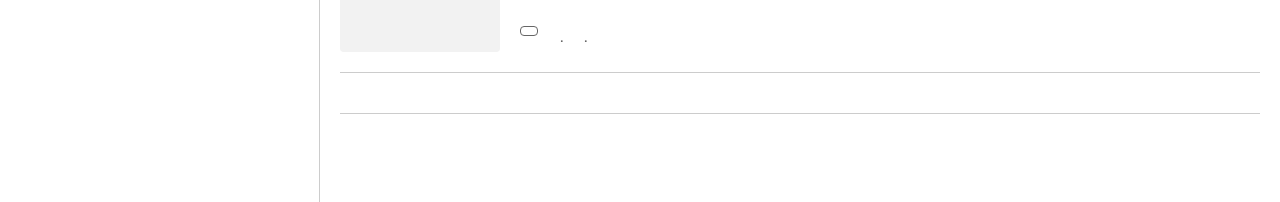
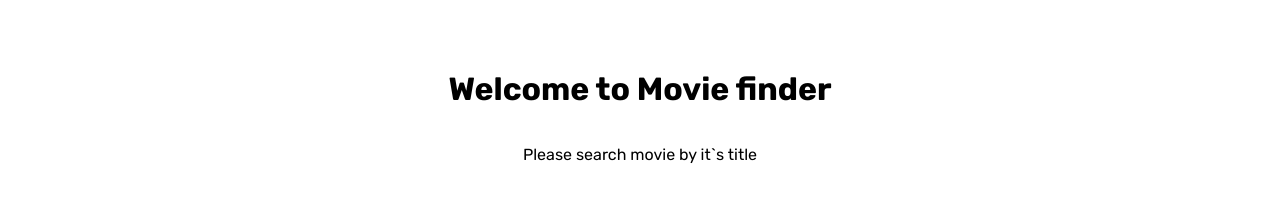
Before and after one commit to subodha/movie-finder, a Next.js app: page / in a window 1280 px wide. Shown: the part 328-530 px from the top of the page. Built offline with nearby package versions, Linux system fonts and the light colour scheme.

Commit message:
Initial screen

```diff
--- a/src/context/MovieContext.tsx
+++ b/src/context/MovieContext.tsx
@@ -24,21 +24,22 @@ type getMovieParmTypes = {
 }
 
 export type MovieProviderType = {
+	initialLoad: boolean
 	isLoading: boolean
 	isLoadingMore: boolean
 	isLoadingMovieDetail: boolean
 	movieDetailToggleOnMobile: boolean
+	movieSearchQuery: MovieSearchQueryTypes
+	movieSearchedResult?: MovieSearchResponseTypes
+	selectedMovieDetail: MovieDetailResponseTypes | undefined
+	watchedMovies: MovieListItemType[]
 	setMovieDetailToggleOnMobile: (param: boolean) => void
-	movieSearchQuery: MovieSearchQueryTypes
 	movieSearchHandler: (param: MovieSearchQueryTypes) => void
-	movieSearchedResult?: MovieSearchResponseTypes
 	loadMoreMoviesHandler: (
 		param: MovieSearchQueryTypes
 	) => Promise<MovieSearchResponseTypes>
 	getMovieDetailHandler: (param: getMovieParmTypes) => void
-	selectedMovieDetail: MovieDetailResponseTypes | undefined
 	watchedMoviesHandler: (imdbID: string) => void
-	watchedMovies: MovieListItemType[]
 }
 
 export const MovieContext = createContext<MovieProviderType>(
@@ -50,6 +51,7 @@ export const MovieProvider = ({
 }: MovieProviderPropsTypes): JSX.Element => {
 	const [movieSearchedResult, setMovieSearchedResult] =
 		useState<MovieSearchResponseTypes>({} as MovieSearchResponseTypes)
+	const [initialLoad, setIInitialLoad] = useState<boolean>(true)
 	const [isLoading, setIsLoading] = useState<boolean>(false)
 	const [isLoadingMore, setIsLoadingMore] = useState<boolean>(false)
 	const [isLoadingMovieDetail, setIsLoadingMovieDetail] =
@@ -92,6 +94,7 @@ export const MovieProvider = ({
 
 			try {
 				setIsLoading(true)
+				setIInitialLoad(false)
 				const MoviesSearch = await fetch(`api/movies?${payload}`)
 				const MoviesSearchResult = await MoviesSearch.json()
 
@@ -256,6 +259,7 @@ export const MovieProvider = ({
 	return (
 		<MovieContext.Provider
 			value={{
+				initialLoad,
 				isLoading,
 				isLoadingMore,
 				isLoadingMovieDetail,
@@ -268,7 +272,7 @@ export const MovieProvider = ({
 				movieDetailToggleOnMobile,
 				setMovieDetailToggleOnMobile,
 				watchedMoviesHandler,
-				watchedMovies
+				watchedMovies,
 			}}
 		>
 			{children}
--- a/src/pages/index.tsx
+++ b/src/pages/index.tsx
@@ -28,6 +28,14 @@ const Main = styled.main`
 	}
 `
 
+const ContentCenterBlock = styled.main`
+	justify-content: center;
+	flex-direction: column;
+	align-items: center;
+	text-align: center;
+	display: flex;
+`
+
 const Layout = styled.div`
 	grid-template-rows: ${({ theme }) => theme.spacing[21]} auto;
 	overflow: hidden;
@@ -37,6 +45,7 @@ const Layout = styled.div`
 
 const Home: NextPage = () => {
 	const {
+		initialLoad,
 		isLoading,
 		isLoadingMovieDetail,
 		selectedMovieDetail,
@@ -71,6 +80,7 @@ const Home: NextPage = () => {
 			</Head>
 			<Header />
 
+			{!initialLoad ? (
 				<Main className="main">
 					<MovieList
 						isLoading={isLoading}
@@ -83,17 +93,22 @@ const Home: NextPage = () => {
 						movies={{
 							Response: true,
 							SearchResult: watchedMovies,
+							TotalResults: watchedMovies.length,
 						}}
 						selectedItemId={selectedMovieDetail?.SelectedMovieDetail?.imdbID}
 					/> */}
 
+					{Object.keys(selectedMovieDetail || {}).length !== 0 ? (
 						<MovieDetail
 							isLoading={isLoadingMovieDetail}
 							activeInMobile={movieDetailToggleOnMobile || false}
 							movieDetail={
-						selectedMovieDetail?.SelectedMovieDetail || ({} as MovieDetailTypes)
+								selectedMovieDetail?.SelectedMovieDetail ||
+								({} as MovieDetailTypes)
 							}
-					deactivateInMobileHandle={() => setMovieDetailToggleOnMobile(false)}
+							deactivateInMobileHandle={() =>
+								setMovieDetailToggleOnMobile(false)
+							}
 							watchedToggleHandle={() =>
 								watchedMoviesHandler(
 									selectedMovieDetail?.SelectedMovieDetail?.imdbID as string
@@ -104,7 +119,18 @@ const Home: NextPage = () => {
 								watchedMovies
 							)}
 						/>
+					) : (
+						<ContentCenterBlock>
+							Please select an movie to find more details about the movie.
+						</ContentCenterBlock>
+					)}
 				</Main>
+			) : (
+				<ContentCenterBlock>
+					<h1>Welcome to Movie finder</h1>
+					<p>Please search movie by it`s title</p>
+				</ContentCenterBlock>
+			)}
 		</Layout>
 	)
 }
```
Lines whose indentation alone changed are shown as unchanged.
